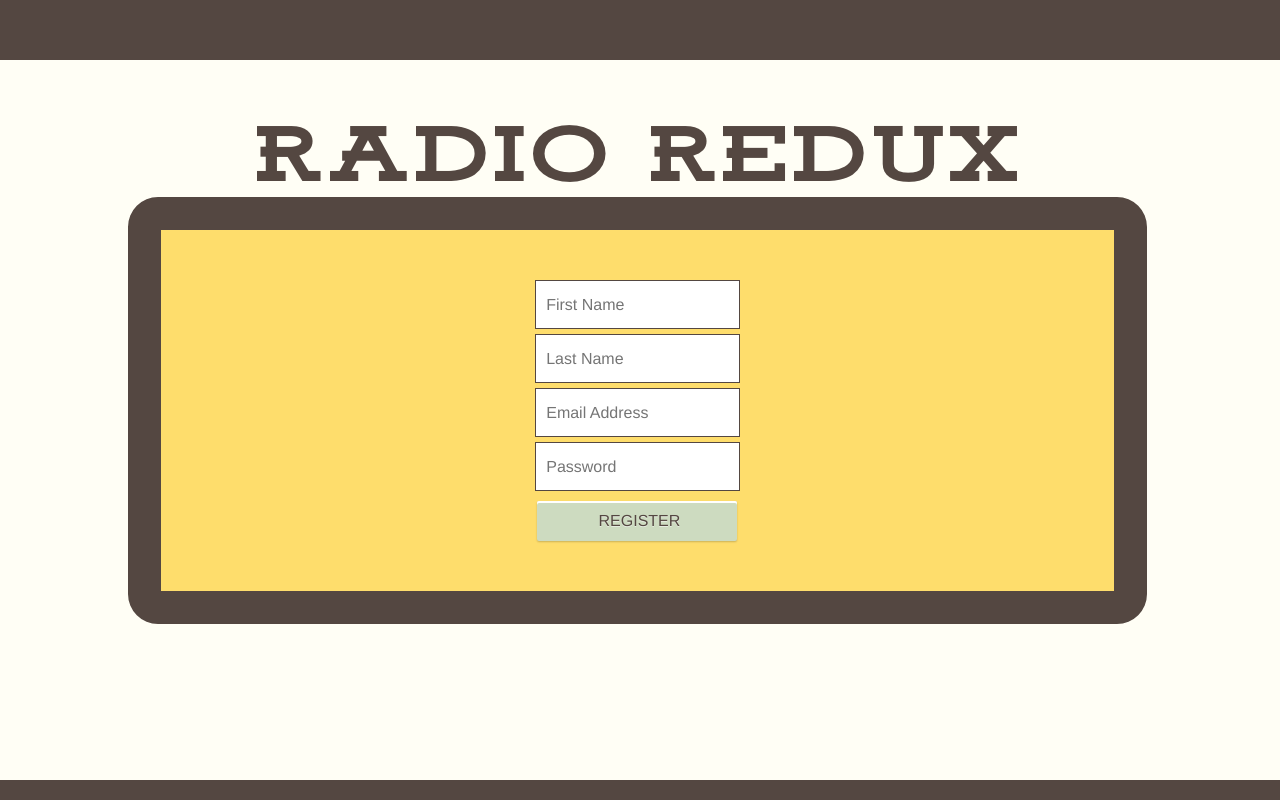
After one commit to taylorbdelaney/project-radioredux, a PHP site: page /account/register.html in a window 1280 px wide. The commit adds this page. Run offline with PHP 8.4, Linux system fonts and the light colour scheme.

Commit message:
Sign up form
Still working on this

```diff
--- /dev/null
+++ b/account/register.html
@@ -0,0 +1,40 @@
+<!DOCTYPE html>
+
+<html lang="en">
+
+<head>
+	<meta charset="utf-8" />
+	<title>Radio Redux – Register for Account</title>
+
+	<link rel="stylesheet" type="text/css" href="../css/redux_style.css">
+</head>
+
+<body>
+
+	<div id="top">
+
+	</div>
+	<div id="main">
+		<img class="center" src="../img/banner.png" alt="Radio Redux">
+
+		<div id="musicContainer" class="center">
+			<form name="register" id="register" class="center">
+				<input type="text" class="center" id="first_name" name="first_name" placeholder="First Name" />
+				<input type="text" class="center" id="last_name" name="last_name" placeholder="Last Name" />
+				<input type="email" class="center" id="emailReg" name="emailReg" placeholder="Email Address" required />
+				<input type="password" class="center" id="passwordReg" name="passwordReg" placeholder="Password" required />
+
+				<input type="submit" class="center" id="submitReg" name="submitReg" value="REGISTER" />
+
+			</form>
+
+		</div>
+	</div>
+	<div id="bottom">
+
+	</div>
+
+</body>
+
+
+</html>
--- a/css/redux_style.css
+++ b/css/redux_style.css
@@ -11,57 +11,10 @@ body {
 	background-color:#FFFEF5;
 	line-height:1;
 }
-
-form input[type="password"], form input[type="email"] {
-	width:150px;
-	height:20px;
-	margin-right:5px;
-	padding-left:10px;
-	background:#FFF;
-	box-shadow: inset 0px 1px 3px 0px rgba(0,0,0,0.50);
-	border-radius:3px;
-	border:none;
-	font-family:"Trebuchet MS", Helvetica, sans-serif;
-	font-size:12px;
-	color:#BBBBBB;
-
+a, a:visited {
+	text-decoration:none;
+	color:#FFFEF5;
 }
-form input[type="submit"] {
-	vertical-align:top;
-	width:50px;
-	height:20px;
-	background:#CDDBC0;
-	box-shadow: 0px 1px 2px 0px rgba(0,0,0,0.20), inset 0px 2px 0px 0px #FFF;
-	border:none;
-	border-radius:6px;
-	font-family:"TrebuchetMS", Helvetica, sans-serif;
-	/*font-weight:bold;*/
-	font-size:12px;
-	text-align:center;
-	color:#554741;
-	letter-spacing:0px;
-	text-shadow: 0px 1px 0px rgba(255,254,255,0.50);
-
-}
-form select {
-	display:block;
-	margin: 20px auto 0 auto;
-	padding-left:15px;
-	border:7px solid #FFFEF5;
-	border-radius:0;
-	-webkit-appearance:none;
-	-moz-appearance:none;
-	appearance:none;
-	text-indent:0.01px;
-	text-overflow:"";
-	width:170px;
-	height:75px;
-	background:#CDDBC0 url("../img/arrows.png") no-repeat 90% center;
-	font-family:"TrebuchetMS", Helvetica, sans-serif;
-	font-size:50px;
-	color:#544741;
-}
-
 
 .center {
 	display:block;
@@ -132,12 +117,58 @@ form select {
 	margin-top:15px;
 	margin-bottom:-35px;
 	width:80%;
-	height:100px;
+	height:fit-content;
 	background-color:#FEDD6C;
 	border:33px solid #544741;
 	border-radius:30px;
 
 }
+#yearForm select {
+	display:block;
+	margin: 20px auto 0 auto;
+	padding-left:15px;
+	border:7px solid #FFFEF5;
+	border-radius:0;
+	-webkit-appearance:none;
+	-moz-appearance:none;
+	appearance:none;
+	text-indent:0.01px;
+	text-overflow:"";
+	width:170px;
+	height:75px;
+	background:#CDDBC0 url("../img/arrows.png") no-repeat 90% center;
+	font-family:"TrebuchetMS", Helvetica, sans-serif;
+	font-size:50px;
+	color:#544741;
+}
+/* Register Form */
+#register {
+	margin:50px 0;
+}
+#register input {
+	display:block;
+	margin-bottom:5px;
+	padding-left:10px;
+	width:20%;
+	height:45px;
+	border:1px solid #544741;
+	font-family: Helvetica, sans-serif;
+	font-size:16px;
+	color:#544741;
+}
+#register input[type="submit"] {
+	height:40px;
+	width:21%;
+	margin-top:10px;
+	background:#CDDBC0;
+	box-shadow: 0px 1px 2px 0px rgba(0,0,0,0.20), inset 0px 2px 0px 0px #FFF;
+	border:none;
+	border-radius:2px;
+	letter-spacing:0px;
+	text-shadow: 0px 1px 0px rgba(255,254,255,0.50);
+	font-family:"TrebuchetMS", Helvetica, sans-serif;
+}
+
 #controls {
 	margin-bottom:0px;
 	width:100%;
--- a/index.html
+++ b/index.html
@@ -13,11 +13,11 @@
 <body>
 
 	<div id="top">
-		<form name="loginForm" action="include/login.php" method="post">
+		<form id="loginForm" name="loginForm" action="include/login.php" method="post">
 			<input type="email" id="email" name="email" placeholder="Email Address" />
 			<input type="password" id="pass" name="pass" placeholder="Password" />
 			<input type="submit" id="login" name="login" value="LOGIN" />
-			<br><p>Don't have a Radio Redux account? <u>Sign Up</u>.</p>
+			<br><a href="account/register.html" target="_self">Don't have a Radio Redux account? <u>Sign Up</u>.</a>
 		</form>
 
 	</div>
@@ -26,7 +26,7 @@
 		<img class="center" src="img/banner.png" alt="Radio Redux">
 
 		<div id="musicContainer" class="center">
-			<form name="yearForm">
+			<form id="yearForm" name="yearForm">
 				<!-- Note: add in loop / db json link for years... also is dropdown the best way to do this? -->
 				<select>
 					<option value="1991">1991</option>
```
Also changed, not shown: other parts of css/redux_style.css (+34 -2 lines).
